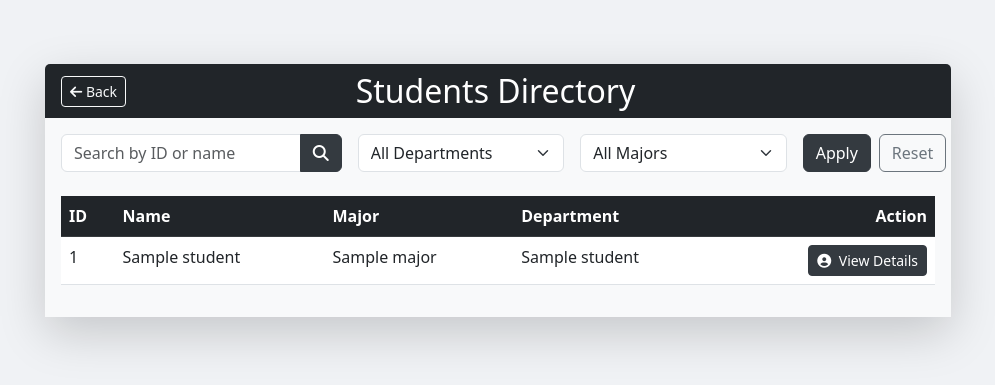
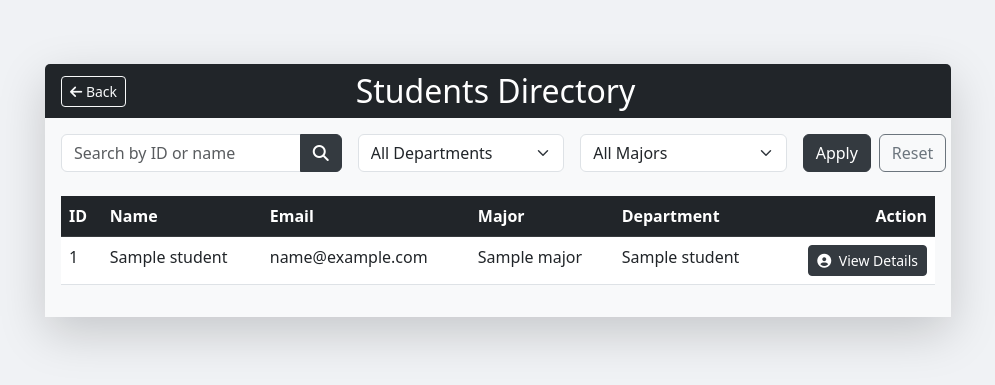
Before and after one commit to Jakub-Nowicki/project_databases_class, a Flask app: page /students/ in a window 1280 px wide. Shown: the part 56-441 px from the top of the page, without its empty margins (142-1137 px from the left). Run offline with Flask 3, Linux system fonts and the light colour scheme; a database or web service that is not in the repository returns one stand-in record (values such as "Sample title"); data that the repository does not hold is empty; some libraries are stand-ins or nearby versions.

Commit message:
adding email to view studetns

```diff
--- a/app/routes/students.py
+++ b/app/routes/students.py
@@ -28,11 +28,9 @@ def list_students():
 
         cur = conn.cursor()
 
-        # Get all departments for the filter dropdown
         cur.execute("SELECT department_id, department_name FROM departments ORDER BY department_name")
         departments = cur.fetchall()
 
-        # Get all distinct majors for the filter dropdown
         cur.execute("SELECT DISTINCT major FROM students ORDER BY major")
         majors = [row[0] for row in cur.fetchall()]
 
--- a/app/templates/students.html
+++ b/app/templates/students.html
@@ -96,6 +96,7 @@
                                 <tr>
                                     <th>ID</th>
                                     <th>Name</th>
+                                    <th>Email</th>
                                     <th>Major</th>
                                     <th>Department</th>
                                     <th class="text-end">Action</th>
@@ -107,6 +108,7 @@
                                     <tr>
                                         <td>{{ student[0] }}</td>
                                         <td>{{ student[1] }}</td>
+                                        <td>{{ student[2] }}</td>
                                         <td>{{ student[3] }}</td>
                                         <td>{{ student[4] }}</td>
                                         <td class="text-end">
@@ -118,7 +120,7 @@
                                     {% endfor %}
                                 {% else %}
                                     <tr>
-                                        <td colspan="5" class="text-center py-4">
+                                        <td colspan="6" class="text-center py-4">
                                             {% if search_query or department_filter or major_filter %}
                                                 <div class="alert alert-info mb-0">
                                                     <i class="fas fa-info-circle me-2"></i> No students found matching your filters.
```
